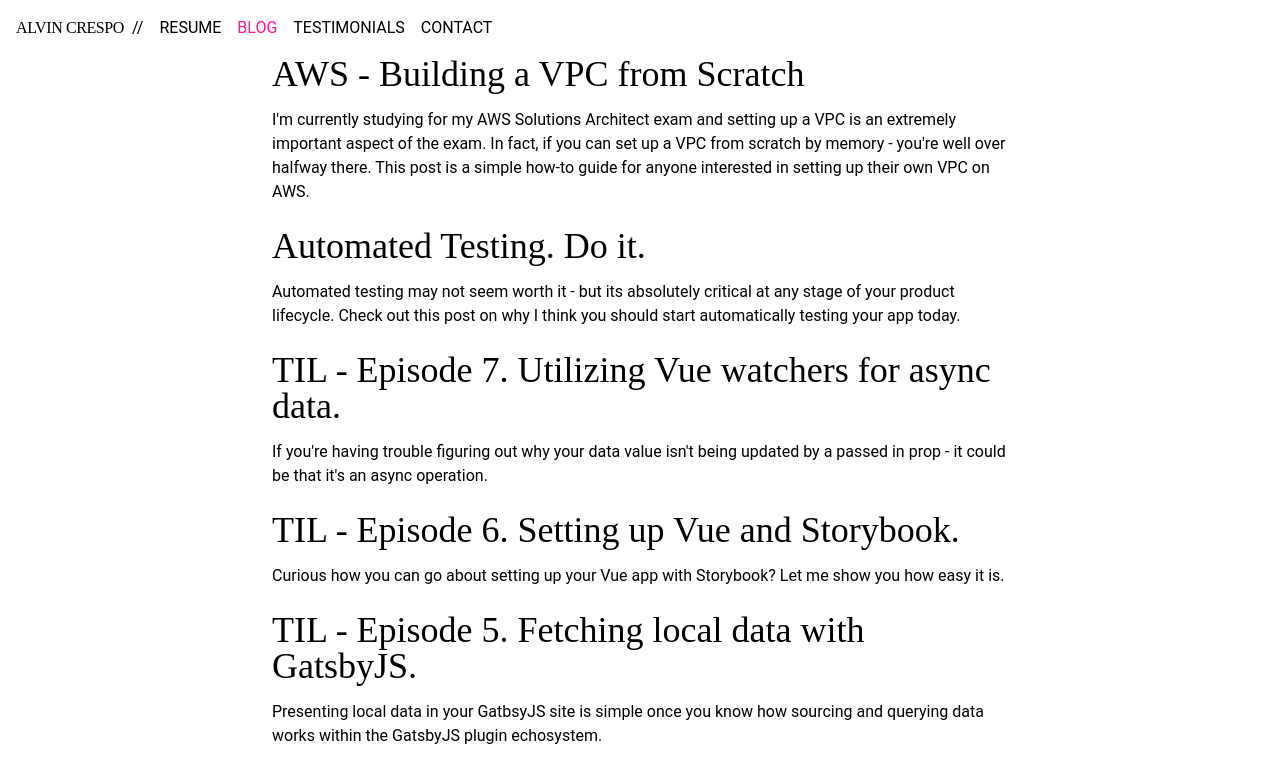
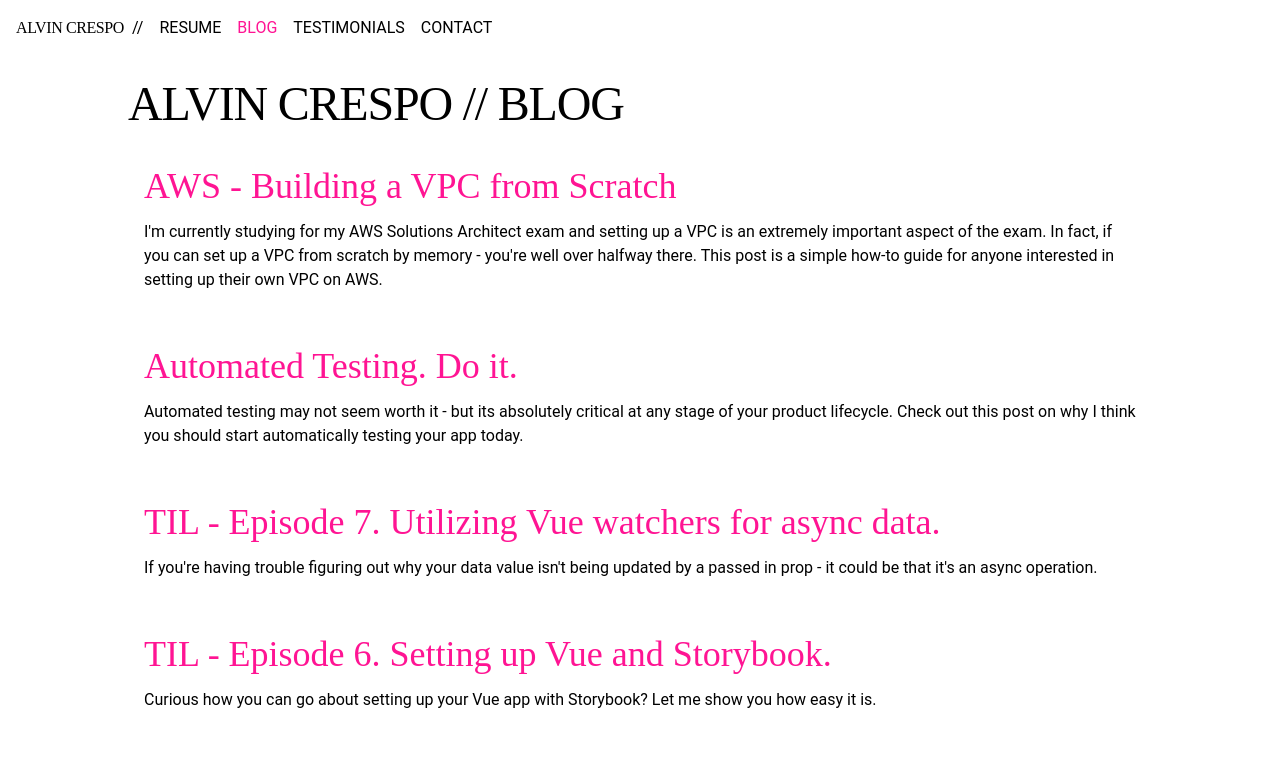
Before and after one commit to alvincrespo/blog, a Gatsby site: page / in a window 1280 px wide. Shown: the top 763 px of the page. Built offline with nearby package versions, Linux system fonts and the light colour scheme; Gatsby itself is replaced by a stand-in of ours.

Commit message:
updating styles on index

```diff
--- a/src/components/layout.js
+++ b/src/components/layout.js
@@ -7,7 +7,7 @@ const Layout = ({ children }) => {
   return (
     <div className="flex flex-col items-center">
       <Header />
-      <main className="max-w-3xl">{children}</main>
+      <main className="w-full max-w-screen-lg">{children}</main>
       <footer>
         <Bio />
       </footer>
--- a/src/pages/index.js
+++ b/src/pages/index.js
@@ -12,12 +12,18 @@ class BlogIndex extends React.Component {
     return (
       <Layout location={this.props.location} title={siteTitle}>
         <SEO title="All posts" />
+        <div className="my-6">
+          <section class="mb-6">
+            <h2 class="text-5xl tracking-tight leading-none uppercase">
+              Alvin Crespo // Blog
+            </h2>
+          </section>
           {posts.map(({ node }) => {
             const title = node.frontmatter.title || node.fields.slug
             return (
-            <article key={node.fields.slug} className="mb-6 mx-4">
+              <article key={node.fields.slug} className="p-4 my-6">
                 <header className="flex flex-row items-center mb-4">
-                <h2 className="text-3xl sm:text-4xl leading-none ">
+                  <h2 className="text-3xl sm:text-4xl leading-none text-deeppink">
                     <Link to={node.fields.slug}>{title}</Link>
                     <span
                       className="opacity-0 rocket text-2xl ml-4 "
@@ -39,6 +45,7 @@ class BlogIndex extends React.Component {
               </article>
             )
           })}
+        </div>
       </Layout>
     )
   }
--- a/src/styles/global.css
+++ b/src/styles/global.css
@@ -18,12 +18,18 @@ h2 a,
 h3 a,
 h4 a,
 h5 a,
-h6 {
+h6 a {
   font-family: "Rowdies", cursive;
 }
 
-a:hover {
-  color: #8a8a8a;
+h1 a:hover,
+h2 a:hover,
+h3 a:hover,
+h4 a:hover,
+h5 a:hover,
+h6 a:hover {
+  text-shadow: 2px 2px 0px gainsboro;
+  text-decoration: underline;
 }
 
 footer a {
@@ -38,6 +44,7 @@ footer a:hover {
 header:hover .rocket {
   opacity: 1;
   text-shadow: none;
+  text-decoration: none;
 }
 
 .post header h2 {
```
Lines whose indentation alone changed are shown as unchanged.
